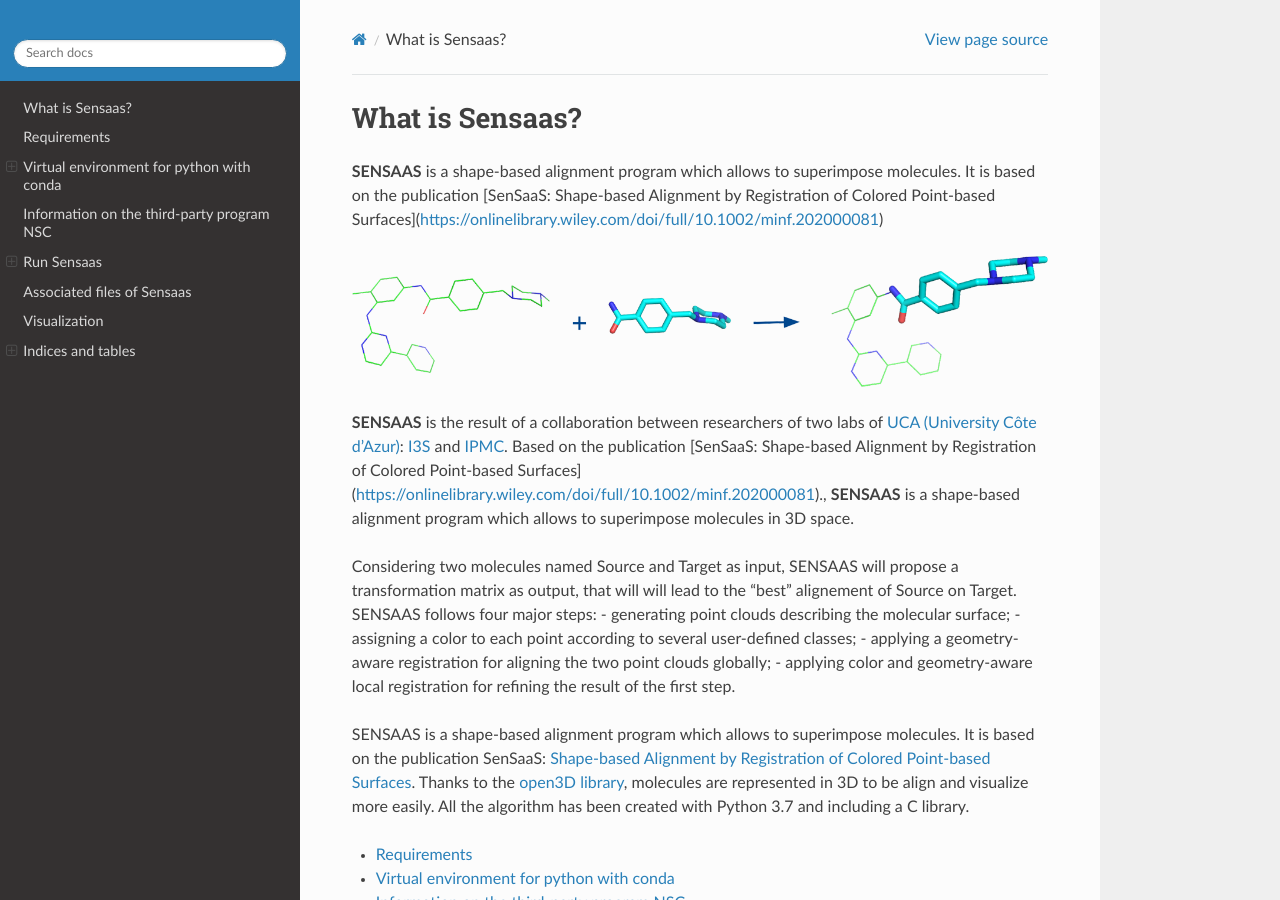
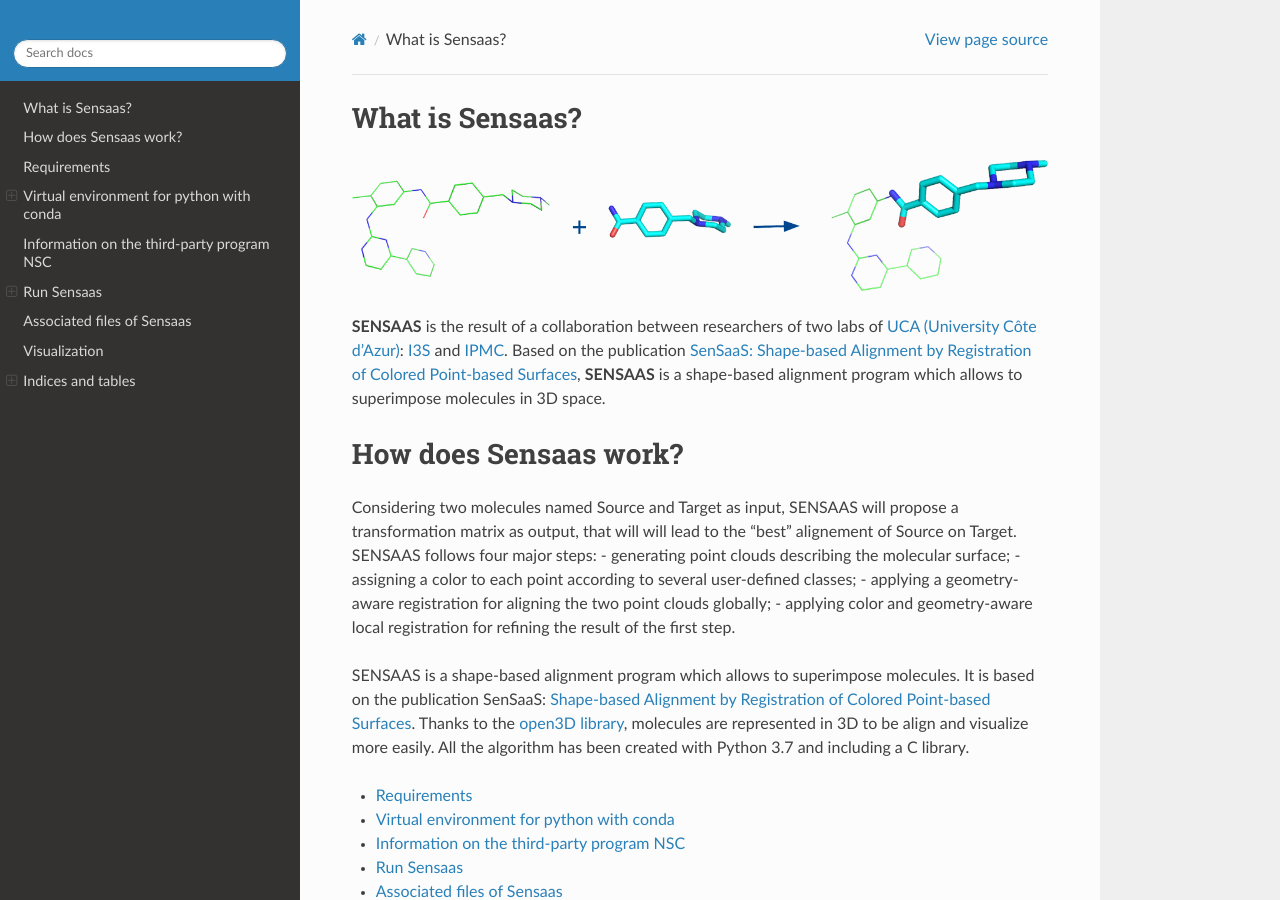
Before and after one commit to SENSAAS/sensaas, a Sphinx documentation site: the page built from docs/index.rst, in a window 1280 px wide and 900 px high. Built offline with Sphinx 7.4.7 and the Read the Docs theme 2.0.0, drawn with Linux system fonts in a browser that asks for light colours.

Commit message:
Update index.rst

```diff
--- a/docs/index.rst
+++ b/docs/index.rst
@@ -8,12 +8,14 @@
 What is Sensaas?
 ====================================
 
-**SENSAAS** is a shape-based alignment program which allows to superimpose molecules. It is based on the publication [SenSaaS: Shape-based Alignment by Registration of Colored Point-based Surfaces](https://onlinelibrary.wiley.com/doi/full/10.1002/minf.202000081)
 
 .. image:: _static/alignement.png
 
 **SENSAAS** is the result of a collaboration between researchers of two labs of `UCA (University Côte d'Azur) <https://univ-cotedazur.fr/>`_: `I3S <https://www.i3s.unice.fr>`_ and `IPMC <https://www.ipmc.cnrs.fr/cgi-bin/site.cgi>`_.
-Based on the publication [SenSaaS: Shape-based Alignment by Registration of Colored Point-based Surfaces](https://onlinelibrary.wiley.com/doi/full/10.1002/minf.202000081)., **SENSAAS** is a shape-based alignment program which allows to superimpose molecules in 3D space.
+Based on the publication `SenSaaS: Shape-based Alignment by Registration of Colored Point-based Surfaces <https://onlinelibrary.wiley.com/doi/full/10.1002/minf.202000081>`_, **SENSAAS** is a shape-based alignment program which allows to superimpose molecules in 3D space.
+
+How does Sensaas work?
+====================================
 
 Considering two molecules named Source and Target as input, SENSAAS will propose a transformation matrix as output, that will will lead to the "best" alignement of Source on Target. SENSAAS  follows four major steps:
 - generating point clouds describing the molecular surface;
```
